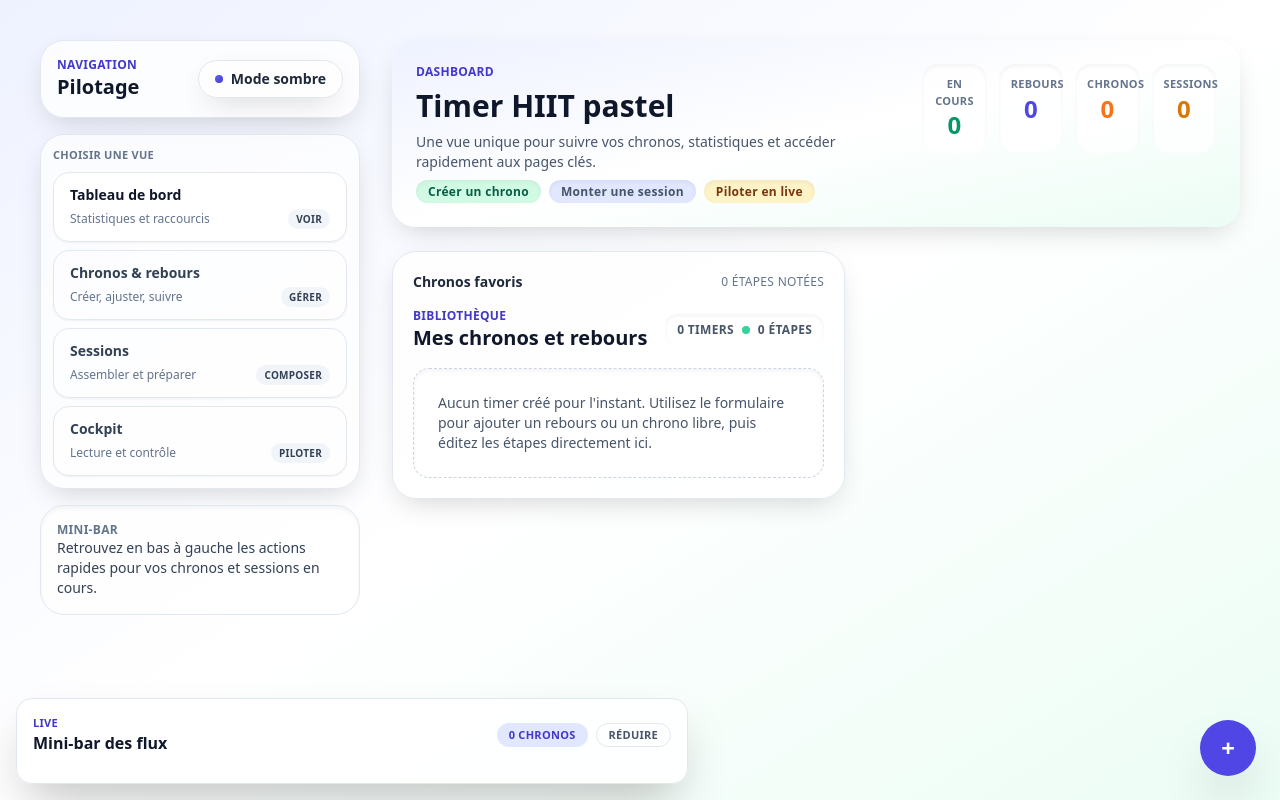
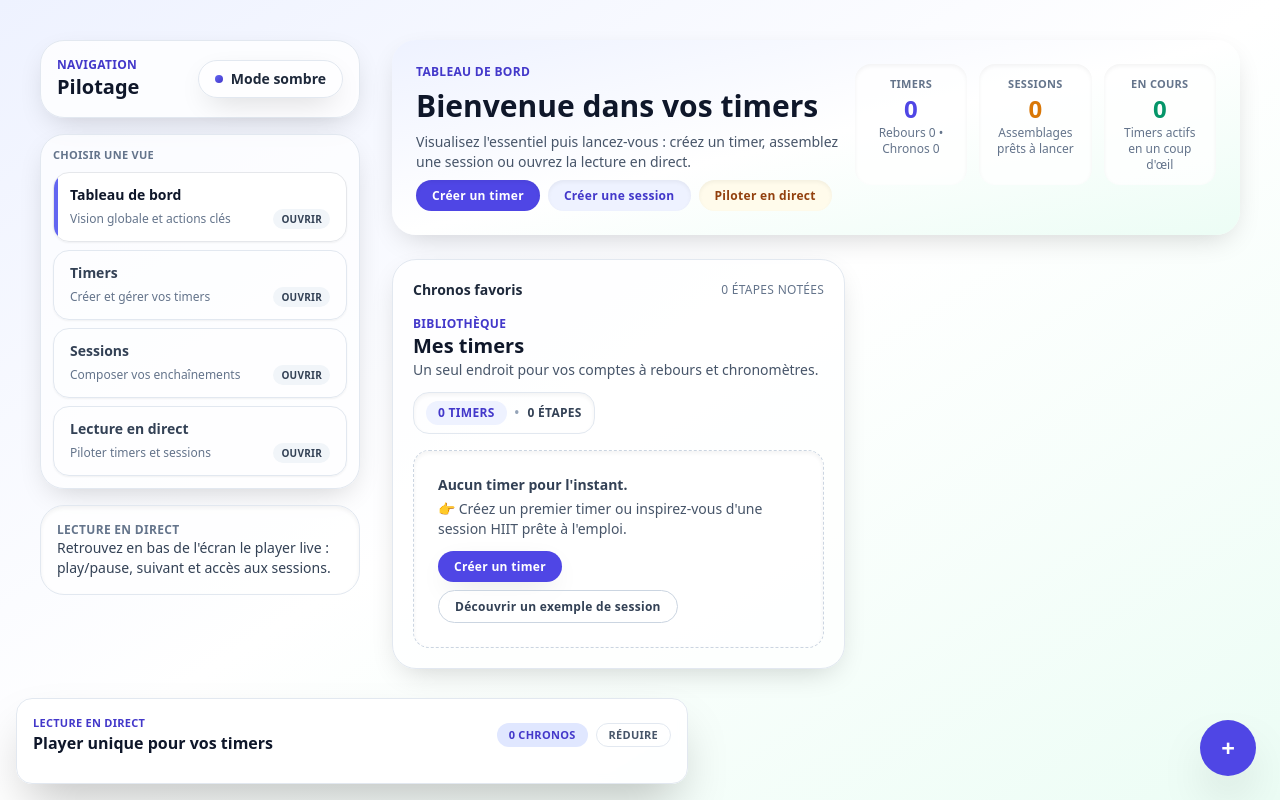
Before and after one commit to qdebove/timer_hiit, a Next.js app: page / in a window 1280 px wide. Built offline with nearby package versions, Linux system fonts and the light colour scheme.

Commit message:
Improve UX navigation and builder flows

```diff
--- a/app/page.tsx
+++ b/app/page.tsx
@@ -13,16 +13,16 @@ import { useTimerManager } from '@/hooks/useTimerManager';
 import { useMemo, useState } from 'react';
 
 const navItems = [
-  { id: 'overview', label: 'Tableau de bord', description: 'Statistiques et raccourcis', action: 'Voir' },
-  { id: 'timers', label: 'Chronos & rebours', description: 'Créer, ajuster, suivre', action: 'Gérer' },
-  { id: 'sessions', label: 'Sessions', description: 'Assembler et préparer', action: 'Composer' },
-  { id: 'live', label: 'Cockpit', description: 'Lecture et contrôle', action: 'Piloter' }
+  { id: 'overview', label: 'Tableau de bord', description: 'Vision globale et actions clés' },
+  { id: 'timers', label: 'Timers', description: 'Créer et gérer vos timers' },
+  { id: 'sessions', label: 'Sessions', description: 'Composer vos enchaînements' },
+  { id: 'live', label: 'Lecture en direct', description: 'Piloter timers et sessions' }
 ] as const;
 
 const quickLinks = [
-  { id: 'timers', title: 'Créer un chrono', detail: 'Compte à rebours ou chrono libre', tone: 'bg-emerald-100 text-emerald-800' },
-  { id: 'sessions', title: 'Monter une session', detail: 'Enchaînez vos segments favoris', tone: 'bg-primary-100 text-primary-800' },
-  { id: 'live', title: 'Piloter en live', detail: 'Passer une étape, mettre en pause', tone: 'bg-amber-100 text-amber-900' }
+  { id: 'timers', title: 'Créer un timer', detail: 'Compte à rebours ou chronomètre', tone: 'bg-primary-600 text-white' },
+  { id: 'sessions', title: 'Créer une session', detail: 'Enchaînez vos timers existants', tone: 'bg-primary-50 text-primary-700 dark:bg-primary-500/10 dark:text-primary-100' },
+  { id: 'live', title: 'Piloter en direct', detail: 'Contrôler timers et sessions', tone: 'bg-amber-50 text-amber-800 dark:bg-amber-500/10 dark:text-amber-100' }
 ] as const;
 
 type NavSection = (typeof navItems)[number]['id'];
@@ -47,6 +47,7 @@ export default function HomePage() {
 
   const stats = useMemo(
     () => ({
+      timersTotal: timers.length,
       runningTimers: timers.filter((timer) => timer.isRunning).length,
       countdowns: timers.filter((timer) => timer.kind === 'countdown').length,
       stopwatches: timers.filter((timer) => timer.kind === 'stopwatch').length,
@@ -58,21 +59,43 @@ export default function HomePage() {
 
   const timerLibrary = (
     <div className="space-y-4">
-      <div className="flex items-center justify-between">
+      <div className="flex flex-wrap items-center justify-between gap-3">
         <div>
           <p className="text-xs font-semibold uppercase tracking-wide text-primary-700 dark:text-primary-200">Bibliothèque</p>
-          <h2 className="text-xl font-bold text-slate-900 dark:text-white">Mes chronos et rebours</h2>
+          <h2 className="text-xl font-bold text-slate-900 dark:text-white">Mes timers</h2>
+          <p className="text-sm text-slate-600 dark:text-slate-300">Un seul endroit pour vos comptes à rebours et chronomètres.</p>
         </div>
-        <div className="flex items-center gap-2 rounded-xl bg-white/60 px-3 py-2 text-xs font-semibold uppercase tracking-wide text-slate-600 shadow-inner dark:bg-slate-900/60 dark:text-slate-200">
-          <span>{timers.length} timers</span>
-          <span className="h-2 w-2 rounded-full bg-emerald-400" />
+        <div className="flex items-center gap-2 rounded-2xl border border-slate-200 bg-white/70 px-3 py-2 text-xs font-semibold uppercase tracking-wide text-slate-700 shadow-inner dark:border-slate-700 dark:bg-slate-900/60 dark:text-slate-100">
+          <span className="inline-flex items-center gap-2 rounded-full bg-primary-50 px-3 py-1 text-primary-700 dark:bg-primary-500/10 dark:text-primary-100">
+            {timers.length} timers
+          </span>
+          <span className="text-slate-400">•</span>
           <span>{stats.totalLaps} étapes</span>
         </div>
       </div>
 
       {timers.length === 0 ? (
-        <div className="rounded-2xl border border-dashed border-slate-300 bg-white/60 p-6 text-sm text-slate-600 shadow-inner dark:border-slate-700 dark:bg-slate-900/40 dark:text-slate-300">
-          Aucun timer créé pour l&apos;instant. Utilisez le formulaire pour ajouter un rebours ou un chrono libre, puis éditez les étapes directement ici.
+        <div className="rounded-2xl border border-dashed border-slate-300 bg-white/60 p-6 text-sm text-slate-700 shadow-inner dark:border-slate-700 dark:bg-slate-900/40 dark:text-slate-300">
+          <p className="font-semibold">Aucun timer pour l&apos;instant.</p>
+          <p className="mt-1 text-slate-600 dark:text-slate-300">
+            👉 Créez un premier timer ou inspirez-vous d&apos;une session HIIT prête à l&apos;emploi.
+          </p>
+          <div className="mt-3 flex flex-wrap gap-2 text-xs font-semibold uppercase tracking-wide">
+            <button
+              type="button"
+              onClick={() => setActiveSection('timers')}
+              className="rounded-full bg-primary-600 px-4 py-2 text-white shadow-card transition hover:-translate-y-0.5 hover:shadow-lg"
+            >
+              Créer un timer
+            </button>
+            <button
+              type="button"
+              onClick={() => setActiveSection('sessions')}
+              className="rounded-full border border-slate-300 bg-white/80 px-4 py-2 text-slate-700 transition hover:-translate-y-0.5 hover:shadow-md dark:border-slate-700 dark:bg-slate-900 dark:text-slate-100"
+            >
+              Découvrir un exemple de session
+            </button>
+          </div>
         </div>
       ) : (
         <div className="grid grid-cols-1 gap-3 md:grid-cols-2">
@@ -112,8 +135,8 @@ export default function HomePage() {
         <div className="rounded-3xl bg-gradient-to-br from-primary-50 via-white to-emerald-50 p-5 shadow-card dark:from-slate-900 dark:via-slate-950 dark:to-emerald-900/30">
           <div className="flex items-center justify-between">
             <div>
-              <p className="text-xs font-semibold uppercase tracking-wide text-primary-700 dark:text-primary-200">Lecture live</p>
-              <h3 className="text-2xl font-black text-slate-900 dark:text-white">Pilotez vos sessions</h3>
+              <p className="text-xs font-semibold uppercase tracking-wide text-primary-700 dark:text-primary-200">Lecture en direct</p>
+              <h3 className="text-2xl font-black text-slate-900 dark:text-white">Pilotez vos timers et sessions</h3>
               <p className="text-sm text-slate-600 dark:text-slate-300">
                 Lancez, mettez en pause ou passez une étape sans quitter la page.
               </p>
@@ -179,21 +202,11 @@ export default function HomePage() {
           <div className="grid gap-4 rounded-3xl border border-slate-200 bg-white/80 p-6 shadow-card dark:border-slate-800 dark:bg-slate-900/70 lg:grid-cols-[360px,1fr]">
             <div className="space-y-3">
               <div className="space-y-1">
-                <p className="text-xs font-semibold uppercase tracking-wide text-primary-700 dark:text-primary-200">Studio chrono</p>
-                <h2 className="text-2xl font-black text-slate-900 dark:text-white">Créer un chrono / rebours</h2>
+                <p className="text-xs font-semibold uppercase tracking-wide text-primary-700 dark:text-primary-200">Timers</p>
+                <h2 className="text-2xl font-black text-slate-900 dark:text-white">Créer et gérer vos timers</h2>
                 <p className="text-sm text-slate-600 dark:text-slate-300">
-                  Configurez vos durées ou un chrono libre puis déclenchez-les depuis le bouton flottant. Les étapes se modifient en direct, comme sur la page session.
+                  Choisissez un compte à rebours ou un chronomètre, prévisualisez le rendu puis enregistrez-le.
                 </p>
-              </div>
-              <div className="grid grid-cols-2 gap-2 text-sm text-slate-600 dark:text-slate-300">
-                <div className="rounded-2xl bg-primary-50/70 p-3 font-semibold shadow-inner dark:bg-primary-500/10">
-                  <p className="text-xs uppercase tracking-wide text-primary-700 dark:text-primary-200">Rebours</p>
-                  <p className="text-lg font-black text-primary-700 dark:text-primary-100">{stats.countdowns}</p>
-                </div>
-                <div className="rounded-2xl bg-emerald-50/70 p-3 font-semibold shadow-inner dark:bg-emerald-500/10">
-                  <p className="text-xs uppercase tracking-wide text-emerald-700 dark:text-emerald-200">Chronos libres</p>
-                  <p className="text-lg font-black text-emerald-700 dark:text-emerald-100">{stats.stopwatches}</p>
-                </div>
               </div>
               <TimerForm onCreate={(payload) => addTimer({ ...payload, sound: 'bell', note: 'Terminez en beauté !' })} />
             </div>
@@ -217,9 +230,9 @@ export default function HomePage() {
           <div className="rounded-3xl border border-slate-200 bg-white/80 p-6 shadow-card dark:border-slate-800 dark:bg-slate-900/70">
             <div className="flex items-center justify-between gap-4">
               <div>
-                <p className="text-xs font-semibold uppercase tracking-wide text-primary-700 dark:text-primary-200">Assemblage</p>
-                <h2 className="text-2xl font-black text-slate-900 dark:text-white">Composer des sessions HIIT</h2>
-                <p className="text-sm text-slate-600 dark:text-slate-300">Empilez vos rebours, choisissez les repos, dupliquez et réutilisez.</p>
+                <p className="text-xs font-semibold uppercase tracking-wide text-primary-700 dark:text-primary-200">Sessions</p>
+                <h2 className="text-2xl font-black text-slate-900 dark:text-white">Composer vos sessions</h2>
+                <p className="text-sm text-slate-600 dark:text-slate-300">Assemblez des timers existants ou créez des segments ad hoc.</p>
               </div>
               <div className="rounded-2xl bg-slate-100 px-4 py-3 text-right text-sm font-semibold text-slate-700 shadow-inner dark:bg-slate-800 dark:text-slate-100">
                 <p className="text-[11px] uppercase tracking-wide text-slate-500 dark:text-slate-400">Sessions</p>
@@ -241,40 +254,39 @@ export default function HomePage() {
         <div className="rounded-3xl bg-gradient-to-br from-indigo-50 via-white to-emerald-50 p-6 shadow-card dark:from-slate-900 dark:via-slate-950 dark:to-emerald-900/40">
           <div className="flex flex-col gap-4 md:flex-row md:items-start md:justify-between">
             <div className="space-y-2">
-              <p className="text-xs font-semibold uppercase tracking-wide text-primary-700 dark:text-primary-200">Dashboard</p>
-              <h1 className="text-3xl font-black text-slate-900 dark:text-white">Timer HIIT pastel</h1>
+              <p className="text-xs font-semibold uppercase tracking-wide text-primary-700 dark:text-primary-200">Tableau de bord</p>
+              <h1 className="text-3xl font-black text-slate-900 dark:text-white">Bienvenue dans vos timers</h1>
               <p className="text-sm text-slate-600 dark:text-slate-300">
-                Une vue unique pour suivre vos chronos, statistiques et accéder rapidement aux pages clés.
+                Visualisez l&apos;essentiel puis lancez-vous : créez un timer, assemblez une session ou ouvrez la lecture en direct.
               </p>
               <div className="flex flex-wrap gap-2 text-xs font-semibold uppercase tracking-wide text-slate-600 dark:text-slate-300">
-                {quickLinks.map((link) => (
+                {quickLinks.map((link, index) => (
                   <button
                     key={link.id}
                     type="button"
                     onClick={() => setActiveSection(link.id as NavSection)}
-                    className={`rounded-full px-3 py-1 shadow-inner transition hover:-translate-y-0.5 hover:shadow-lg ${link.tone}`}
+                    className={`rounded-full px-4 py-2 shadow-inner transition hover:-translate-y-0.5 hover:shadow-lg ${link.tone} ${index === 0 ? 'font-bold' : ''}`}
                   >
                     {link.title}
                   </button>
                 ))}
               </div>
             </div>
-            <div className="grid grid-cols-2 gap-3 text-center sm:grid-cols-4">
+            <div className="grid grid-cols-1 gap-3 text-center sm:grid-cols-3">
               <div className="rounded-2xl bg-white/80 p-3 shadow-inner dark:bg-slate-900/70">
-                <p className="text-[11px] font-semibold uppercase tracking-wide text-slate-500 dark:text-slate-400">En cours</p>
-                <p className="text-2xl font-black text-emerald-600 dark:text-emerald-300">{stats.runningTimers}</p>
-              </div>
-              <div className="rounded-2xl bg-white/80 p-3 shadow-inner dark:bg-slate-900/70">
-                <p className="text-[11px] font-semibold uppercase tracking-wide text-slate-500 dark:text-slate-400">Rebours</p>
-                <p className="text-2xl font-black text-primary-600 dark:text-primary-300">{stats.countdowns}</p>
-              </div>
-              <div className="rounded-2xl bg-white/80 p-3 shadow-inner dark:bg-slate-900/70">
-                <p className="text-[11px] font-semibold uppercase tracking-wide text-slate-500 dark:text-slate-400">Chronos</p>
-                <p className="text-2xl font-black text-orange-500">{stats.stopwatches}</p>
+                <p className="text-[11px] font-semibold uppercase tracking-wide text-slate-500 dark:text-slate-400">Timers</p>
+                <p className="text-2xl font-black text-primary-600 dark:text-primary-300">{stats.timersTotal}</p>
+                <p className="text-xs text-slate-500 dark:text-slate-400">Rebours {stats.countdowns} • Chronos {stats.stopwatches}</p>
               </div>
               <div className="rounded-2xl bg-white/80 p-3 shadow-inner dark:bg-slate-900/70">
                 <p className="text-[11px] font-semibold uppercase tracking-wide text-slate-500 dark:text-slate-400">Sessions</p>
                 <p className="text-2xl font-black text-amber-600 dark:text-amber-300">{stats.sessions}</p>
+                <p className="text-xs text-slate-500 dark:text-slate-400">Assemblages prêts à lancer</p>
+              </div>
+              <div className="rounded-2xl bg-white/80 p-3 shadow-inner dark:bg-slate-900/70">
+                <p className="text-[11px] font-semibold uppercase tracking-wide text-slate-500 dark:text-slate-400">En cours</p>
+                <p className="text-2xl font-black text-emerald-600 dark:text-emerald-300">{stats.runningTimers}</p>
+                <p className="text-xs text-slate-500 dark:text-slate-400">Timers actifs en un coup d&apos;œil</p>
               </div>
             </div>
           </div>
@@ -314,18 +326,19 @@ export default function HomePage() {
                     key={item.id}
                     type="button"
                     onClick={() => setActiveSection(item.id)}
-                    className={`w-full rounded-2xl border px-4 py-3 text-left shadow-sm transition hover:-translate-y-0.5 hover:shadow-lg ${
+                    className={`relative w-full overflow-hidden rounded-2xl border px-4 py-3 text-left shadow-sm transition hover:-translate-y-0.5 hover:shadow-lg ${
                       active
                         ? 'border-primary-300 bg-white/90 text-slate-900 dark:border-primary-800 dark:bg-slate-900/70 dark:text-white'
                         : 'border-slate-200 bg-white/60 text-slate-700 dark:border-slate-800 dark:bg-slate-900/40 dark:text-slate-100'
                     }`}
-                    aria-label={`${item.action} : ${item.label}`}
+                    aria-label={`Ouvrir : ${item.label}`}
                   >
+                    {active && <span className="absolute left-0 top-0 h-full w-1 bg-primary-500" aria-hidden />}
                     <p className="text-sm font-bold">{item.label}</p>
                     <div className="mt-1 flex items-center justify-between text-xs text-slate-500 dark:text-slate-400">
                       <span className="truncate">{item.description}</span>
                       <span className="rounded-full bg-slate-100 px-2 py-0.5 text-[10px] font-semibold uppercase tracking-wide text-slate-700 dark:bg-slate-800 dark:text-slate-200">
-                        {item.action}
+                        Ouvrir
                       </span>
                     </div>
                   </button>
@@ -333,9 +346,9 @@ export default function HomePage() {
               })}
             </nav>
             <div className="rounded-3xl border border-slate-200 bg-white/80 p-4 shadow-inner dark:border-slate-800 dark:bg-slate-900/60">
-              <p className="text-xs font-semibold uppercase tracking-wide text-slate-500 dark:text-slate-400">Mini-bar</p>
+              <p className="text-xs font-semibold uppercase tracking-wide text-slate-500 dark:text-slate-400">Lecture en direct</p>
               <p className="text-sm text-slate-700 dark:text-slate-200">
-                Retrouvez en bas à gauche les actions rapides pour vos chronos et sessions en cours.
+                Retrouvez en bas de l&apos;écran le player live : play/pause, suivant et accès aux sessions.
               </p>
             </div>
           </aside>
--- a/components/MiniLiveBar.tsx
+++ b/components/MiniLiveBar.tsx
@@ -51,11 +51,11 @@ export const MiniLiveBar = ({ timers, sessions, onStartTimer, onPauseTimer, onRe
   }
 
   return (
-    <div className="fixed bottom-4 left-4 z-40 w-full max-w-2xl rounded-2xl border border-slate-200 bg-white/85 p-4 shadow-2xl backdrop-blur-sm dark:border-slate-800 dark:bg-slate-900/85">
+    <div className="fixed bottom-4 left-4 z-40 w-full max-w-2xl rounded-2xl border border-slate-200 bg-white/90 p-4 shadow-2xl backdrop-blur-sm dark:border-slate-800 dark:bg-slate-900/90">
       <div className="flex flex-wrap items-center justify-between gap-3">
         <div className="min-w-0">
-          <p className="text-[11px] font-semibold uppercase tracking-wide text-primary-700 dark:text-primary-200">Live</p>
-          <h4 className="text-base font-bold text-slate-900 dark:text-white">Mini-bar des flux</h4>
+          <p className="text-[11px] font-semibold uppercase tracking-wide text-primary-700 dark:text-primary-200">Lecture en direct</p>
+          <h4 className="text-base font-bold text-slate-900 dark:text-white">Player unique pour vos timers</h4>
         </div>
         <div className="flex items-center gap-2">
           <span className="rounded-full bg-primary-100 px-3 py-1 text-[11px] font-semibold uppercase tracking-wide text-primary-700 dark:bg-primary-500/20 dark:text-primary-100">
@@ -114,7 +114,7 @@ export const MiniLiveBar = ({ timers, sessions, onStartTimer, onPauseTimer, onRe
               <div className="flex items-center gap-2">
                 <span className="h-2 w-2 rounded-full bg-primary-500" />
                 <div className="flex flex-col">
-                  <span className="text-xs font-semibold uppercase tracking-wide text-primary-700 dark:text-primary-200">Session</span>
+                  <span className="text-xs font-semibold uppercase tracking-wide text-primary-700 dark:text-primary-200">Session prête</span>
                   <select
                     value={activeSessionId}
                     onChange={(event) => setActiveSessionId(event.target.value)}
--- a/components/TimerForm.tsx
+++ b/components/TimerForm.tsx
@@ -1,7 +1,7 @@
 'use client';
 
 import { useEffect, useState } from 'react';
-import { parseDurationToMs } from '@/lib/utils';
+import { formatDuration, parseDurationToMs } from '@/lib/utils';
 import type { TimerKind } from '@/types/timer';
 
 interface Props {
@@ -14,6 +14,8 @@ export const TimerForm = ({ onCreate }: Props) => {
   const [minutes, setMinutes] = useState(0);
   const [seconds, setSeconds] = useState(30);
   const [color, setColor] = useState('#6366f1');
+
+  const computedDuration = parseDurationToMs(minutes, seconds);
 
   useEffect(() => {
     if (kind === 'stopwatch') {
@@ -42,11 +44,32 @@ export const TimerForm = ({ onCreate }: Props) => {
         />
       </div>
 
-      <div className="grid grid-cols-2 gap-3 sm:grid-cols-4">
+      <div className="grid grid-cols-1 gap-3 sm:grid-cols-4">
+        <div className="sm:col-span-2">
+          <p className="text-xs font-semibold uppercase tracking-wide text-slate-600 dark:text-slate-400">Type</p>
+          <div className="mt-1 grid grid-cols-2 gap-2">
+            {[{ value: 'countdown', label: 'Compte à rebours', icon: '⬇️' }, { value: 'stopwatch', label: 'Chronomètre', icon: '⏱️' }].map((option) => {
+              const active = kind === option.value;
+              return (
+                <button
+                  key={option.value}
+                  type="button"
+                  onClick={() => setKind(option.value as TimerKind)}
+                  className={`flex items-center gap-2 rounded-xl border px-3 py-2 text-left text-sm font-semibold transition hover:-translate-y-0.5 hover:shadow-md ${
+                    active
+                      ? 'border-primary-400 bg-primary-50 text-primary-800 dark:border-primary-700 dark:bg-primary-500/20 dark:text-primary-100'
+                      : 'border-slate-200 bg-white text-slate-700 hover:border-primary-200 dark:border-slate-700 dark:bg-slate-900 dark:text-slate-100'
+                  }`}
+                >
+                  <span aria-hidden>{option.icon}</span>
+                  {option.label}
+                </button>
+              );
+            })}
+          </div>
+        </div>
         <div>
-          <label className="block text-xs font-semibold uppercase tracking-wide text-slate-600 dark:text-slate-400">
-            Minutes
-          </label>
+          <label className="block text-xs font-semibold uppercase tracking-wide text-slate-600 dark:text-slate-400">Minutes</label>
           <input
             type="number"
             min={0}
@@ -57,9 +80,7 @@ export const TimerForm = ({ onCreate }: Props) => {
           />
         </div>
         <div>
-          <label className="block text-xs font-semibold uppercase tracking-wide text-slate-600 dark:text-slate-400">
-            Secondes
-          </label>
+          <label className="block text-xs font-semibold uppercase tracking-wide text-slate-600 dark:text-slate-400">Secondes</label>
           <input
             type="number"
             min={0}
@@ -70,17 +91,6 @@ export const TimerForm = ({ onCreate }: Props) => {
           />
         </div>
         <div>
-          <label className="block text-xs font-semibold uppercase tracking-wide text-slate-600 dark:text-slate-400">Type</label>
-          <select
-            value={kind}
-            onChange={(e) => setKind(e.target.value as TimerKind)}
-            className="mt-1 w-full rounded-lg border border-slate-200 bg-white px-3 py-2 text-sm text-slate-800 focus:border-primary-500 focus:outline-none dark:border-slate-700 dark:bg-slate-900 dark:text-slate-100"
-          >
-            <option value="countdown">Compte à rebours</option>
-            <option value="stopwatch">Chronomètre</option>
-          </select>
-        </div>
-        <div>
           <label className="block text-xs font-semibold uppercase tracking-wide text-slate-600 dark:text-slate-400">Couleur</label>
           <input
             type="color"
@@ -88,6 +98,24 @@ export const TimerForm = ({ onCreate }: Props) => {
             onChange={(e) => setColor(e.target.value)}
             className="mt-1 h-10 w-full rounded-lg border border-slate-200 bg-white px-2 py-1 focus:border-primary-500 focus:outline-none dark:border-slate-700 dark:bg-slate-900"
           />
+        </div>
+      </div>
+
+      <div className="rounded-xl border border-dashed border-slate-200 bg-white/60 px-4 py-3 shadow-inner dark:border-slate-700 dark:bg-slate-900/40">
+        <p className="text-xs font-semibold uppercase tracking-wide text-slate-500 dark:text-slate-400">Aperçu</p>
+        <div className="mt-2 flex items-center justify-between">
+          <div className="flex items-center gap-3">
+            <span className="inline-block h-3 w-3 rounded-full" style={{ background: color }} />
+            <div className="flex flex-col">
+              <span className="font-semibold text-slate-800 dark:text-slate-100">{name}</span>
+              <span className="text-xs text-slate-500 dark:text-slate-400">
+                {kind === 'countdown' ? 'Compte à rebours' : 'Chronomètre'}
+              </span>
+            </div>
+          </div>
+          <span className="font-mono text-sm font-bold text-slate-900 dark:text-white">
+            {kind === 'stopwatch' ? '00:00' : formatDuration(computedDuration)}
+          </span>
         </div>
       </div>
 
@@ -101,7 +129,7 @@ export const TimerForm = ({ onCreate }: Props) => {
           type="submit"
           className="inline-flex items-center justify-center rounded-xl bg-gradient-to-r from-primary-500 to-primary-700 px-4 py-2 text-sm font-semibold text-white shadow-card transition hover:-translate-y-0.5 hover:shadow-lg"
         >
-          Ajouter un timer
+          {kind === 'stopwatch' ? 'Créer le chronomètre' : `Créer le timer (${formatDuration(computedDuration)})`}
         </button>
       </div>
     </form>
```
Also changed, not shown: components/SessionBuilder.tsx (+52 -20 lines).
